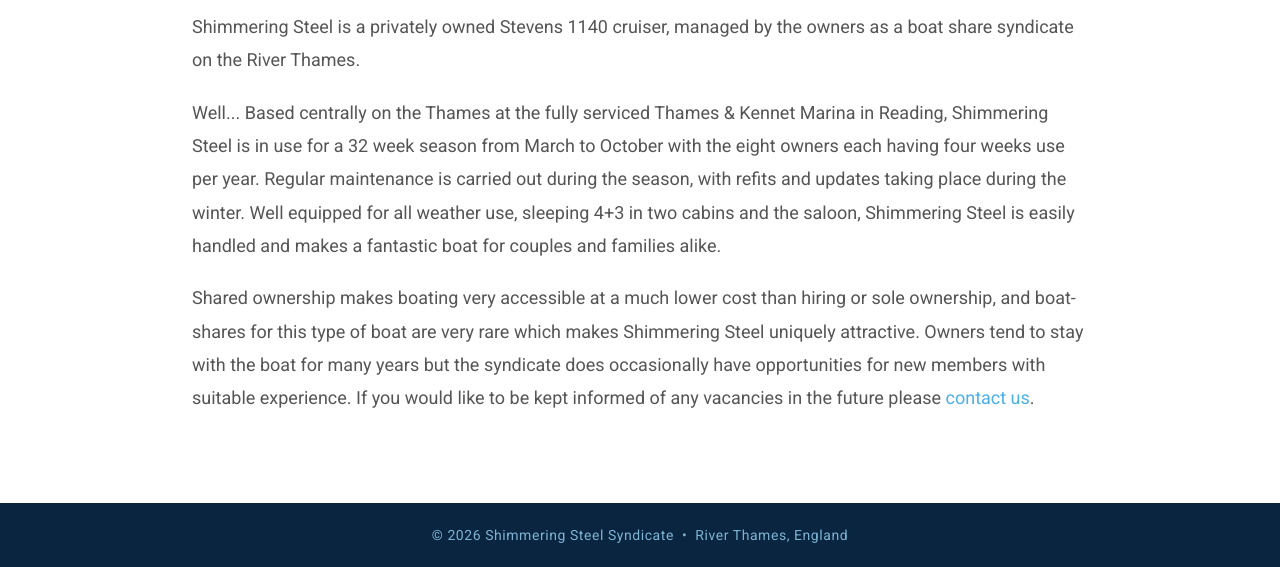
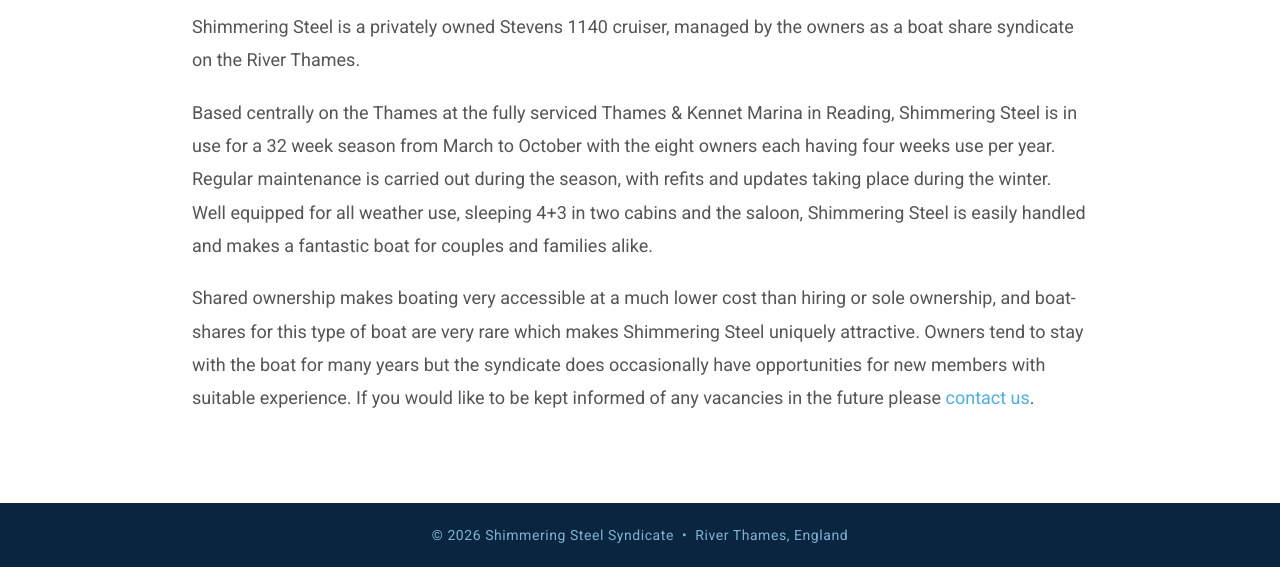
Before and after one commit to grant-ure/shimmering-steel, an Eleventy site: page src/index.njk in a window 1280 px wide. Shown: the part 1228-1795 px from the top of the page. Built offline with nearby package versions, Linux system fonts and the light colour scheme; Eleventy itself is replaced by a stand-in of ours; files that its build step writes are made by us from their sources.

Commit message:
Update Page Sections “home”

```diff
--- a/src/content/home.md
+++ b/src/content/home.md
@@ -17,6 +17,6 @@ gallery:
 ---
 Shimmering Steel is a privately owned Stevens 1140 cruiser, managed by the owners as a boat share syndicate on the River Thames.
 
-Well... Based centrally on the Thames at the fully serviced Thames & Kennet Marina in Reading, Shimmering Steel is in use for a 32 week season from March to October with the eight owners each having four weeks use per year. Regular maintenance is carried out during the season, with refits and updates taking place during the winter. Well equipped for all weather use, sleeping 4+3 in two cabins and the saloon, Shimmering Steel is easily handled and makes a fantastic boat for couples and families alike.
+Based centrally on the Thames at the fully serviced Thames & Kennet Marina in Reading, Shimmering Steel is in use for a 32 week season from March to October with the eight owners each having four weeks use per year. Regular maintenance is carried out during the season, with refits and updates taking place during the winter. Well equipped for all weather use, sleeping 4+3 in two cabins and the saloon, Shimmering Steel is easily handled and makes a fantastic boat for couples and families alike.
 
 Shared ownership makes boating very accessible at a much lower cost than hiring or sole ownership, and boat-shares for this type of boat are very rare which makes Shimmering Steel uniquely attractive. Owners tend to stay with the boat for many years but the syndicate does occasionally have opportunities for new members with suitable experience. If you would like to be kept informed of any vacancies in the future please [contact us](#contact).
```
